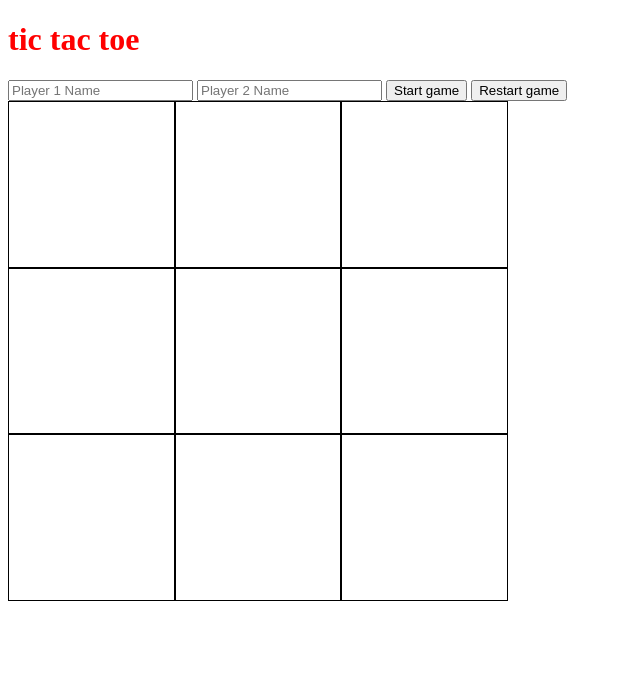
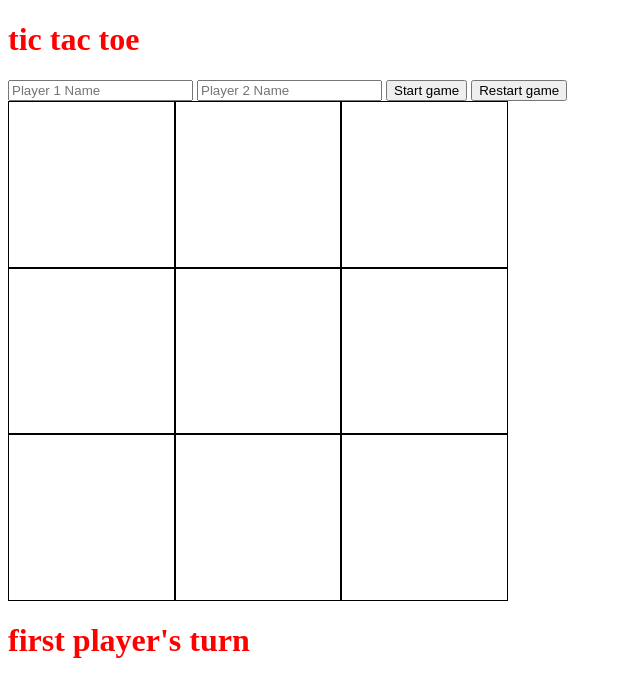
Before and after one commit to Veljko03/tic-tac-toe, a plain HTML site: page index.html in a window 1280 px wide. Both pictures are taken after a click on the button "Start game". Shown: the whole page, without its empty margins (0-640 px from the left). Drawn offline with Linux system fonts and the light colour scheme.

Commit message:
fix a bug with displaying players name on click and added winCondition matrix

```diff
--- a/index.html
+++ b/index.html
@@ -18,6 +18,9 @@
     <div class="gameBoard">
 
     </div>
+    <div >
+        <h1 class="turn"></h1>
+    </div>
 
 
 
--- a/javaScript.js
+++ b/javaScript.js
@@ -2,19 +2,42 @@
 const GameBoard = (function () {
     let gameboard =["", "","","","","","","",""];
     const container = document.querySelector(".gameBoard");
+    const turn = document.querySelector(".turn");
+    let winCondition= [
+        [ 0, 1, 2 ],
+        [ 3, 4, 5 ],
+        [ 6, 7, 8 ],
+        [ 0, 3, 6 ],
+        [ 1, 4, 7 ],
+        [ 2, 5, 8 ],
+        [ 0, 4, 8 ],
+        [ 6, 4, 2 ],
+    ]
 
     const makeBoard =() => {
-        gameboard.forEach(element => {
+        for(let i=0; i<gameboard.length; i++){
             const cell = document.createElement("div");
+            gameboard[i] = cell.value;
             cell.setAttribute("class", "cell");
             //cell.innerHTML = playedClick();
             container.appendChild(cell);
+            turn.innerHTML = playerControl.getTurn()+"'s turn";
             cell.addEventListener("click", ()=>{
-                playerControl.playRound();
-                cell.innerHTML = playerControl.getActivePlayer();
+                if(cell.innerHTML == ""){
+                    playerControl.playRound();
+                    turn.innerHTML = playerControl.getTurn() +"'s turn";
+                    cell.innerHTML = playerControl.getActivePlayer();
+                    gameboard[i] = playerControl.getActivePlayer();
+                    console.log(gameboard);
+                }
+
+
             })
 
-        })
+        }
+
+
+
 
     }
     return{
@@ -38,14 +61,19 @@ const playerControl= (() =>{
         }
     ];
     let activePlayerValue = players[1].value;
+    let activePlayerName = players[0].name;
     const change = () => {
-        if(activePlayerValue == players[0].value){
-            activePlayerValue=    players[1].value;
+        if(activePlayerValue == players[1].value && activePlayerName == players[0].name){
+            activePlayerValue=    players[0].value;
+            activePlayerName = players[1].name;
         }else{
-            activePlayerValue = players[0].value;
+            activePlayerValue = players[1].value;
+            activePlayerName = players[0].name;
         }
     }
     const getActivePlayer = () => activePlayerValue;
+    const getTurn = () => activePlayerName;
+
     const playRound = () => {
 
         change();
@@ -53,7 +81,8 @@ const playerControl= (() =>{
       };
     return {
         getActivePlayer,
-        playRound
+        playRound,
+        getTurn,
 
     }
 })();
```
